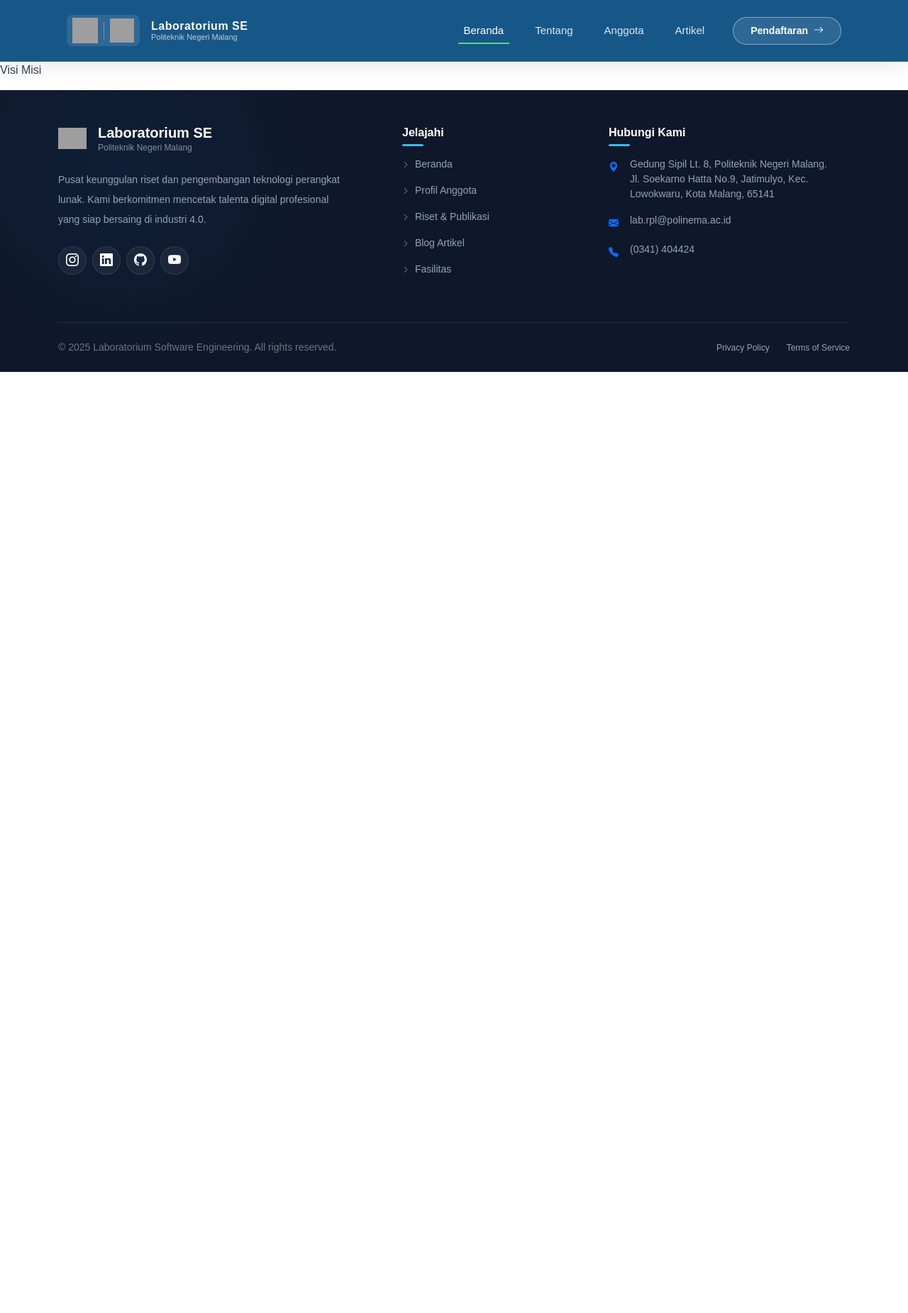
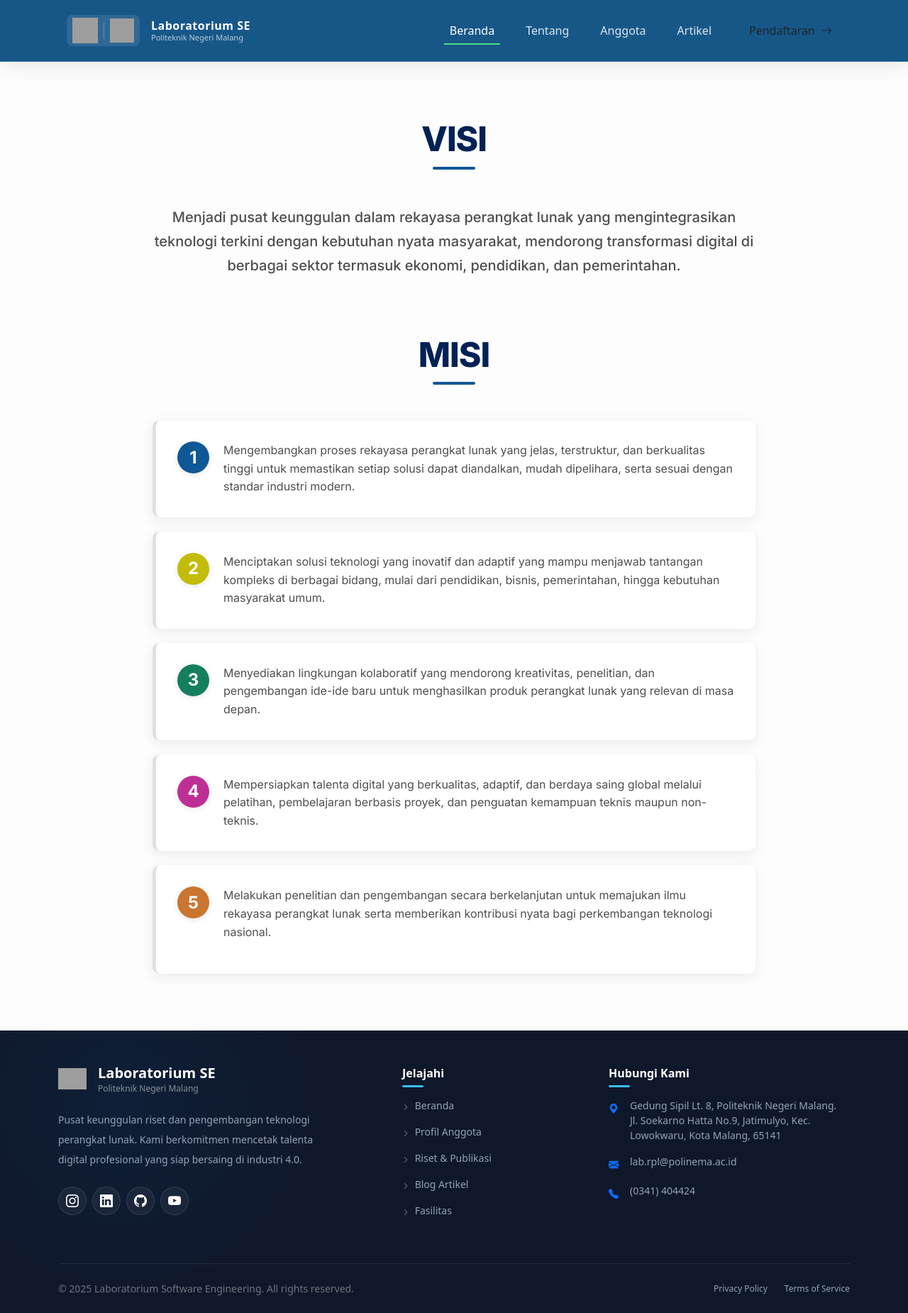
Before and after one commit to wandi1209/web_profil_lab_se_pbl2025, a PHP site: page /tentang/visi-misi in a window 1280 px wide. Shown: the whole page at 71% size. Before the commit the page ends 524 px from the top, so only its background shows below. Run offline with PHP 8.4, Linux system fonts and the light colour scheme; grey boxes are pictures that could not be loaded.

Commit message:
feat: visi misi page

```diff
--- a/app/views/pages/tentang/visi-misi.php
+++ b/app/views/pages/tentang/visi-misi.php
@@ -1 +1,81 @@
-<p>Visi Misi</p>
+<html lang="en">
+
+<head>
+    <meta charset="UTF-8">
+    <meta name="viewport" content="width=device-width, initial-scale=1.0">
+    <title>Visi dan Misi Perusahaan</title>
+
+    <link href="assets/css/bootstrap.min.css" rel="stylesheet">
+    <link href="https://cdn.jsdelivr.net/npm/bootstrap-icons@1.10.5/font/bootstrap-icons.css" rel="stylesheet">
+    <link rel="stylesheet" href="../assets/css/visi_misi.css">
+
+    <script src="assets/js/bootstrap.bundle.min.js"></script>
+    <script src="assets/js/script.js"></script>
+
+</head>
+
+<body>
+
+<div class="vm-wrapper">
+
+    <section class="vision-section">
+        <h2 class="section-title">VISI</h2>
+        <div class="vision-card">
+            <p class="vision-text">
+                Menjadi pusat keunggulan dalam rekayasa perangkat lunak yang mengintegrasikan teknologi terkini dengan kebutuhan nyata masyarakat, mendorong transformasi digital di berbagai sektor termasuk ekonomi, pendidikan, dan pemerintahan.
+            </p>
+        </div>
+    </section>
+
+    <section class="mission-section">
+        <h2 class="section-title">MISI</h2>
+
+        <div class="mission-grid">
+            <div class="mission-card">
+                <div class="mission-index-circle">1</div>
+                <div class="mission-content-box">
+                    <p class="mission-text">
+                        Mengembangkan proses rekayasa perangkat lunak yang jelas, terstruktur, dan berkualitas tinggi untuk memastikan setiap solusi dapat diandalkan, mudah dipelihara, serta sesuai dengan standar industri modern.
+                    </p>
+                </div>
+            </div>
+            <div class="mission-card">
+                <div class="mission-index-circle">2</div>
+                <div class="mission-content-box">
+                    <p class="mission-text">
+                        Menciptakan solusi teknologi yang inovatif dan adaptif yang mampu menjawab tantangan kompleks di berbagai bidang, mulai dari pendidikan, bisnis, pemerintahan, hingga kebutuhan masyarakat umum.
+                    </p>
+                </div>
+            </div>
+            <div class="mission-card">
+                <div class="mission-index-circle">3</div>
+                <div class="mission-content-box">
+                    <p class="mission-text">
+                        Menyediakan lingkungan kolaboratif yang mendorong kreativitas, penelitian, dan pengembangan ide-ide baru untuk menghasilkan produk perangkat lunak yang relevan di masa depan.
+                    </p>
+                </div>
+            </div>
+            <div class="mission-card">
+                <div class="mission-index-circle">4</div>
+                <div class="mission-content-box">
+                    <p class="mission-text">
+                        Mempersiapkan talenta digital yang berkualitas, adaptif, dan berdaya saing global melalui pelatihan, pembelajaran berbasis proyek, dan penguatan kemampuan teknis maupun non-teknis.
+                    </p>
+                </div>
+            </div>
+            <div class="mission-card">
+                <div class="mission-index-circle">5</div>
+                <div class="mission-content-box">
+                    <p class="mission-text">
+                        Melakukan penelitian dan pengembangan secara berkelanjutan untuk memajukan ilmu rekayasa perangkat lunak serta memberikan kontribusi nyata bagi perkembangan teknologi nasional.
+                    </p>
+                </p>
+                </div>
+            </div>
+
+        </div>
+    </section>
+</div>
+</body>
+
+</html>
--- /dev/null
+++ b/assets/css/visi_misi.css
@@ -0,0 +1,254 @@
+/* Font */
+@import url('https://fonts.googleapis.com/css2?family=Inter:wght@300;400;500;600;700;800;900&display=swap');
+
+/* Colors - Premium & Muted Palette */
+:root {
+    /* Warna Umum & Kontras */
+    --color-primary-text: #022255;    /* Teks Utama Hampir Hitam */
+    --color-secondary-text: #504e4e;  /* Teks Sekunder Abu-abu */
+    --color-bg-body: #FDFDFD;         /* Latar Belakang Sangat Terang */
+    --color-bg-card: #ffffff;         /* Putih Bersih untuk Card */
+
+    /* Warna Aksen untuk Border/Garis/Nomor (Visi) */
+    --color-accent-strong: #007bff;   /* Biru cerah (seperti bootstrap primary) */
+
+    /* Warna Misi yang LEBIH KALEM (Muted Pastels) */
+    --color-m1: #0f5796;     /* Muted Gray (Ganti Vivid Coral) */
+    --color-m2: #c3bc0a;     /* Soft Orange (Ganti Kuning) */
+    --color-m3: #157e5f;     /* Soft Teal */
+    --color-m4: #be2f95;     /* Muted Purple */
+    --color-m5: #ca7530;     /* Darker Orange/Terracotta */
+
+    /* Bayangan Sangat Bersih dan Elegan */
+    --shadow-light: 0 4px 18px rgba(0, 0, 0, 0.08);
+    --shadow-hover-card: 0 15px 45px rgba(0, 0, 0, 0.15); /* Bayangan Universal yang Kuat */
+    --shadow-hover-color: 0 10px 30px; /* Akan ditambahkan warnanya secara dinamis */
+}
+
+/* --- Wrapper & Body --- */
+body {
+    background-color: var(--color-bg-body);
+}
+
+.vm-wrapper {
+    max-width: 900px;
+    margin: 80px auto;
+    padding: 0 25px;
+    font-family: 'Inter', sans-serif;
+    color: var(--color-primary-text);
+}
+
+/* --- Judul (Menggunakan Teks Primary Dark) --- */
+.section-title {
+    font-size: 3rem;
+    font-weight: 800;
+    color: var(--color-primary-text);
+    margin-bottom: 50px;
+    text-align: center;
+    letter-spacing: -1px;
+    text-transform: uppercase;
+}
+
+.section-title::after {
+    content: '';
+    display: block;
+    width: 60px;
+    height: 4px;
+    background-color: var(--color-m1); /* Biru cerah */
+    margin: 10px auto 0;
+    border-radius: 2px;
+}
+
+z/* ===============================
+   CARD VISI
+================================= */
+.vision-card {
+    background: var(--color-bg-card); /* Putih Bersih */
+    color: var(--color-primary-text);
+    padding: 60px;
+    border-radius: 15px;
+    box-shadow: var(--shadow-light);
+    text-align: center;
+    transition: all 0.4s cubic-bezier(0.25, 0.8, 0.25, 1);
+    cursor: pointer;
+    position: relative;
+    border: 2px solid transparent; /* Border awal transparan */
+}
+
+.vision-card:hover {
+    transform: translateY(-8px); /* Gerakan halus ke atas */
+    box-shadow: var(--shadow-hover-card);
+    border-color: var(--color-accent-strong); /* Border Biru cerah saat hover */
+}
+
+.vision-text {
+    text-align: center;
+    font-size: 1.25rem;
+    line-height: 1.7;
+    color: var(--color-secondary-text);
+    font-weight: 500;
+}
+.vision-section {
+    margin-bottom: 80px;
+}
+
+.vision-card:active,
+.vision-card:focus {
+    transform: translateY(10px);
+    box-shadow: 0 5px 15px rgba(50, 145, 239, 0.1);
+    transition: all 0.1s ease;
+    border-color: var(--color-accent-strong);
+}
+
+/* --- List Misi - Vertikal --- */
+.mission-grid {
+    display: flex;
+    flex-direction: column;
+    gap: 20px;
+    margin-top: 40px;
+}
+
+/* --- Card Misi (Multi-Color Border Sweep) --- */
+.mission-card {
+    background: var(--color-bg-card);
+    padding: 30px;
+    border-radius: 10px;
+    box-shadow: var(--shadow-light);
+    transition: all 0.4s ease;
+    position: relative;
+    overflow: hidden;
+
+    display: flex;
+    gap: 20px;
+    align-items: flex-start;
+
+    border-left: 5px solid #E0E0E0; /* Border default */
+}
+
+/* Garis Sweep/Aksen Kiri yang Diperkuat */
+.mission-card::before {
+    content: '';
+    position: absolute;
+    top: 0;
+    left: 0;
+    width: 5px;
+    height: 0%;
+    background: transparent;
+    transition: height 0.4s ease, background-color 0.4s ease;
+    z-index: 1;
+}
+
+.mission-card:hover {
+    transform: translateY(-5px); /* Gerakan ke atas saat hover */
+}
+
+.mission-card:hover::before {
+    height: 100%;
+}
+
+/* Lingkaran Nomor */
+.mission-index-circle {
+    width: 45px;
+    height: 45px;
+    border-radius: 50%;
+    background-color: #A0A0A0; /* Default abu-abu netral */
+    display: flex;
+    justify-content: center;
+    align-items: center;
+    font-size: 1.5rem;
+    font-weight: 700;
+    color: var(--color-bg-card);
+    flex-shrink: 0;
+    box-shadow: 0 2px 8px rgba(0, 0, 0, 0.1);
+    transition: transform 0.3s ease, background-color 0.3s ease;
+    z-index: 2;
+}
+
+.mission-card:hover .mission-index-circle {
+    transform: scale(1.05);
+}
+
+
+/* --- Pewarnaan Spesifik Setiap Misi (LEBIH KALEM tapi BEDA) --- */
+
+/* Misi 1: Muted Gray */
+.mission-card:nth-child(1)::before { background: var(--color-m1); }
+.mission-card:nth-child(1) .mission-index-circle { background-color: var(--color-m1); }
+.mission-card:nth-child(1):hover {
+    border-left-color: var(--color-m1);
+    box-shadow: var(--shadow-hover-color) rgba(14, 81, 139, 0.25);
+}
+
+/* Misi 2: Soft Orange */
+.mission-card:nth-child(2)::before { background: var(--color-m2); }
+.mission-card:nth-child(2) .mission-index-circle { background-color: var(--color-m2); } /* Teks tetap putih, kontras */
+.mission-card:nth-child(2):hover {
+    border-left-color: var(--color-m2);
+    box-shadow: var(--shadow-hover-color) rgba(227, 206, 25, 0.25);
+}
+
+/* Misi 3: Soft Teal */
+.mission-card:nth-child(3)::before { background: var(--color-m3); }
+.mission-card:nth-child(3) .mission-index-circle { background-color: var(--color-m3); }
+.mission-card:nth-child(3):hover {
+    border-left-color: var(--color-m3);
+    box-shadow: var(--shadow-hover-color) rgba(32, 201, 151, 0.25);
+}
+
+/* Misi 4: Muted Purple */
+.mission-card:nth-child(4)::before { background: var(--color-m4); }
+.mission-card:nth-child(4) .mission-index-circle { background-color: var(--color-m4); }
+.mission-card:nth-child(4):hover {
+    border-left-color: var(--color-m4);
+    box-shadow: var(--shadow-hover-color) rgba(166, 94, 236, 0.25);
+}
+
+/* Misi 5: Darker Orange/Terracotta */
+.mission-card:nth-child(5)::before { background: var(--color-m5); }
+.mission-card:nth-child(5) .mission-index-circle { background-color: var(--color-m5); }
+.mission-card:nth-child(5):hover {
+    border-left-color: var(--color-m5);
+    box-shadow: var(--shadow-hover-color) rgba(253, 126, 20, 0.25);
+}
+
+
+/* Teks Konten Misi & Responsive (Tidak Berubah) */
+.mission-content-box {
+    padding: 0;
+    border: none;
+    box-shadow: none;
+    flex-grow: 1;
+    z-index: 2;
+}
+
+.mission-text {
+    margin: 0;
+    line-height: 1.6;
+    font-weight: 400;
+    font-size: 1rem;
+    color: var(--color-secondary-text); /* Teks abu-abu */
+}
+
+@media (max-width: 768px) {
+    .vm-wrapper {
+        margin: 40px auto;
+        padding: 0 15px;
+    }
+    .vision-card {
+        padding: 40px;
+    }
+    .mission-card {
+        flex-direction: column;
+        align-items: center;
+        text-align: center;
+        padding: 25px;
+    }
+    .mission-index-circle {
+        margin-bottom: 15px;
+    }
+    .mission-card::before {
+        width: 100%;
+        height: 100%;
+        opacity: 0.05;
+    }
+}
```
